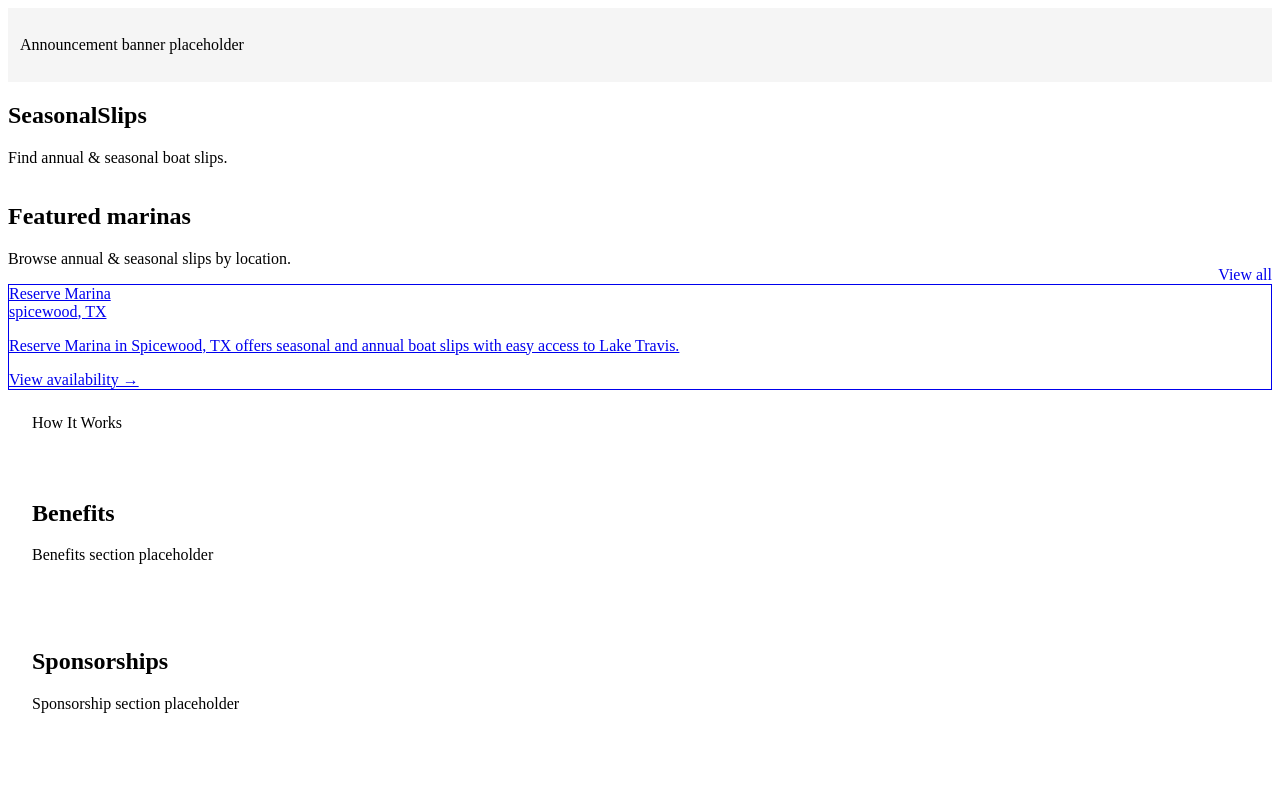
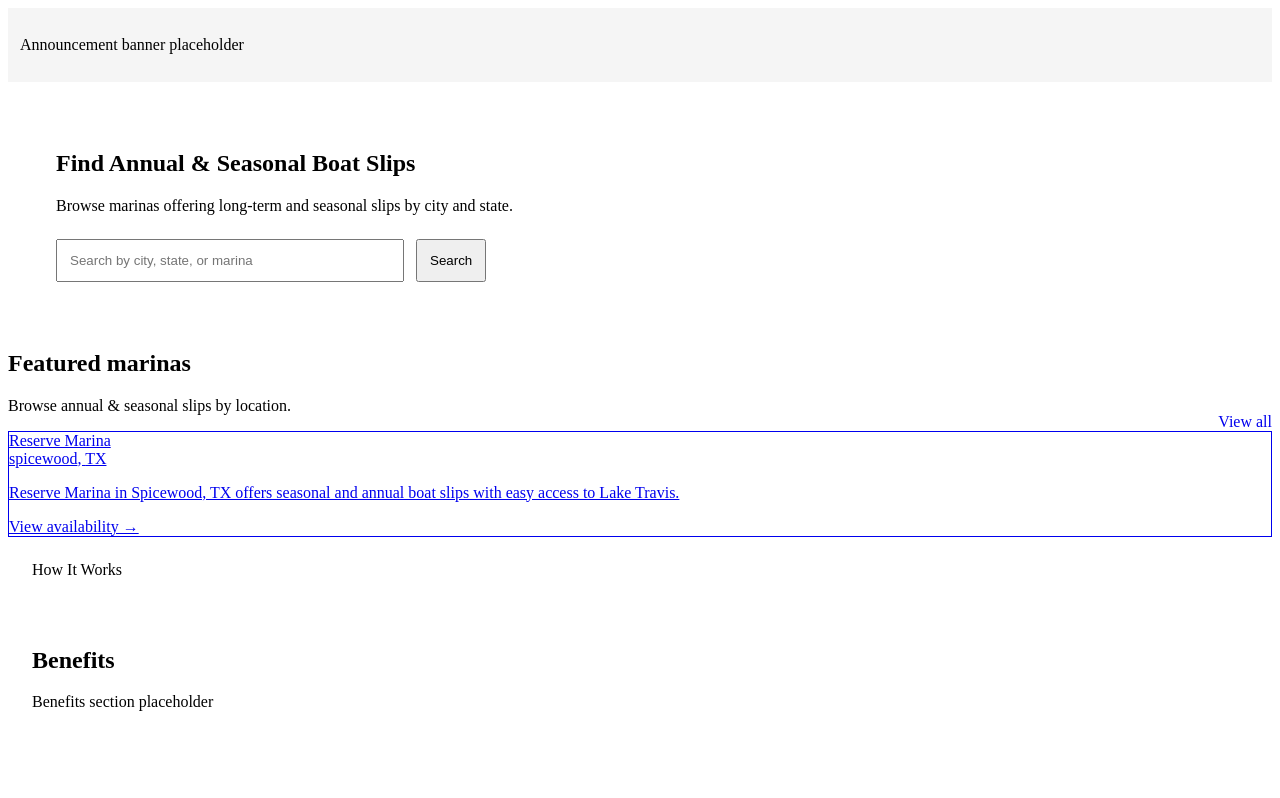
Before and after one commit to seasonalslips/mvp, a Next.js app: page / in a window 1280 px wide. Shown: the top 798 px of the page. Built offline with nearby package versions, Linux system fonts and the light colour scheme.

Commit message:
Update Hero.tsx

```diff
--- a/components/Hero.tsx
+++ b/components/Hero.tsx
@@ -1,12 +1,20 @@
 export default function Hero() {
   return (
-    <section className="py-24">
-      <div className="container mx-auto px-4">
-        <h1 className="text-4xl font-bold">SeasonalSlips</h1>
-        <p className="mt-4 text-lg text-muted-foreground">
-          Find annual & seasonal boat slips.
-        </p>
-      </div>
+    <section style={{ padding: 48 }}>
+      <h1>Find Annual & Seasonal Boat Slips</h1>
+      <p>
+        Browse marinas offering long-term and seasonal slips by city and state.
+      </p>
+
+      <form style={{ marginTop: 24 }}>
+        <input
+          placeholder="Search by city, state, or marina"
+          style={{ padding: 12, width: 320 }}
+        />
+        <button style={{ marginLeft: 12, padding: 12 }}>
+          Search
+        </button>
+      </form>
     </section>
   );
 }
```
